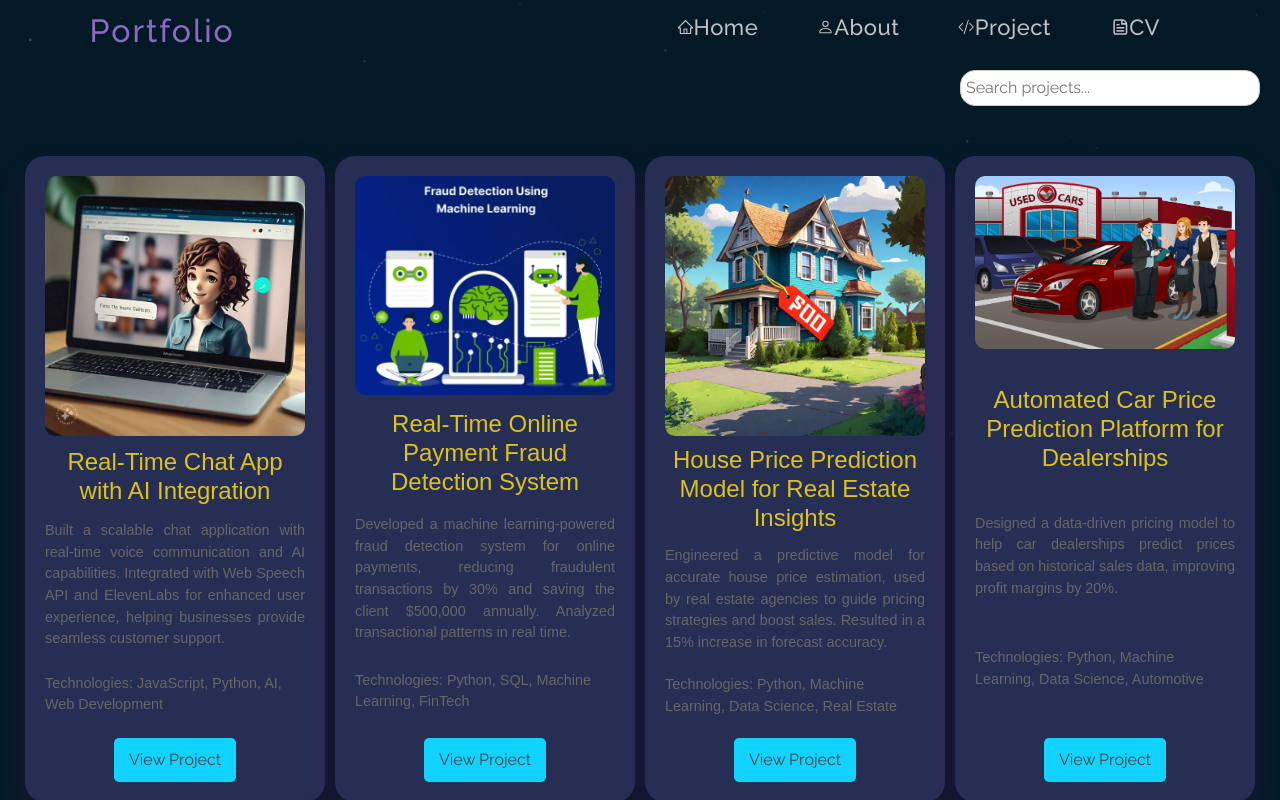
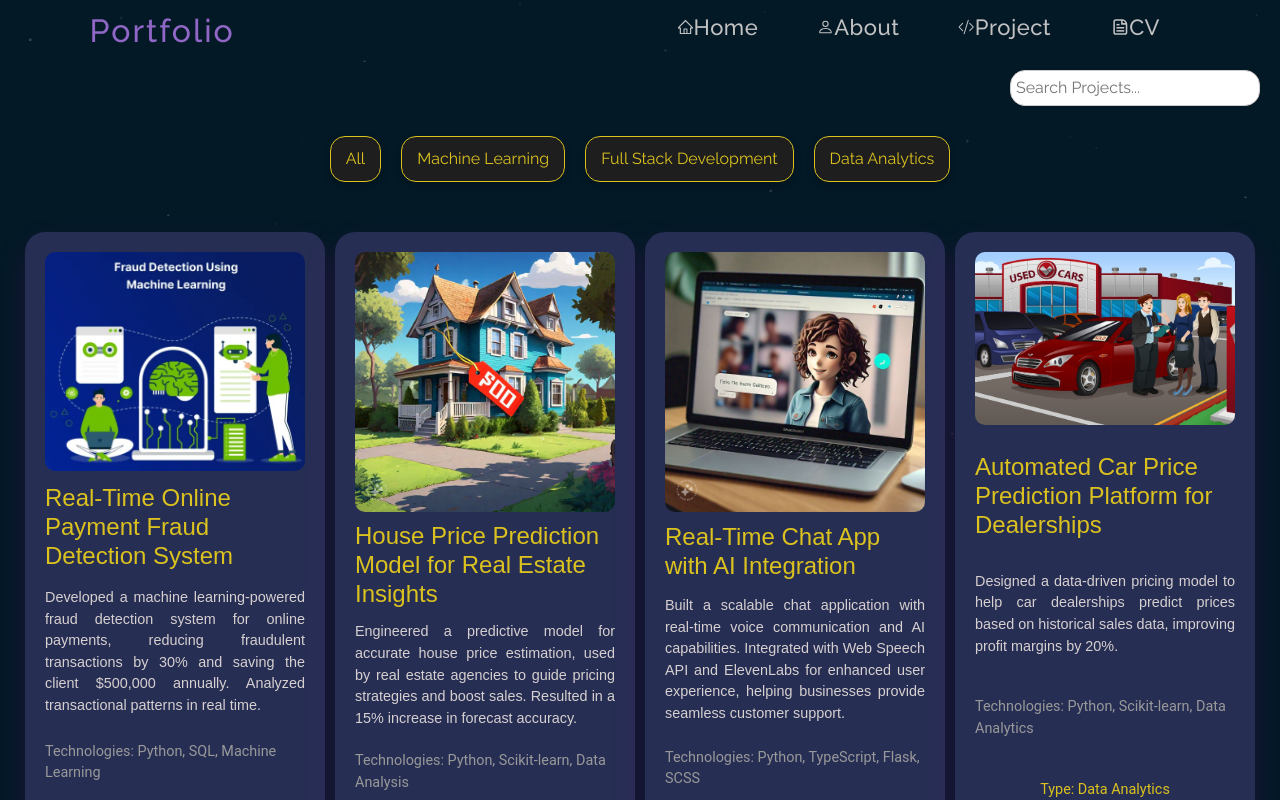
Before and after one commit to ssyasa/Portfolio, a React (Create React App) app: page / in a window 1280 px wide. Both pictures are taken after a click on the item "Project". Shown: the top 800 px of the page. Built offline with nearby package versions, Linux system fonts and the light colour scheme.

Commit message:
updated Projects

```diff
--- a/src/Components/Projects.js
+++ b/src/Components/Projects.js
@@ -12,19 +12,13 @@ import SentimentAnalysisImage from '../images/nlp1.jpeg.JPG';
 // Project data
 const projects = [
   {
-    projectPhoto: ChatAppImage,
-    projectName: 'Real-Time Chat App with AI Integration',
-    projectDescription:
-      'Built a scalable chat application with real-time voice communication and AI capabilities. Integrated with Web Speech API and ElevenLabs for enhanced user experience, helping businesses provide seamless customer support.',
-    projectLink: 'link_to_chat_app',
-    tags: ['JavaScript', 'Python', 'AI', 'Web Development'],
-  },
-  {
     projectPhoto: FraudDetectionImage,
     projectName: 'Real-Time Online Payment Fraud Detection System',
     projectDescription:
       'Developed a machine learning-powered fraud detection system for online payments, reducing fraudulent transactions by 30% and saving the client $500,000 annually. Analyzed transactional patterns in real time.',
     projectLink: 'link_to_fraud_detection',
+    technologies: ['Python', 'SQL', 'Machine Learning'],
+    projectType: 'Machine Learning',
     tags: ['Python', 'SQL', 'Machine Learning', 'FinTech'],
   },
   {
@@ -33,7 +27,18 @@ const projects = [
     projectDescription:
       'Engineered a predictive model for accurate house price estimation, used by real estate agencies to guide pricing strategies and boost sales. Resulted in a 15% increase in forecast accuracy.',
     projectLink: 'link_to_house_price_prediction',
+    technologies: ['Python', 'Scikit-learn', 'Data Analysis'],
+    projectType: 'Data Analytics',
     tags: ['Python', 'Machine Learning', 'Data Science', 'Real Estate'],
+  },
+  {
+    projectPhoto: ChatAppImage,
+    projectName: 'Real-Time Chat App with AI Integration',
+    projectDescription:
+      'Built a scalable chat application with real-time voice communication and AI capabilities. Integrated with Web Speech API and ElevenLabs for enhanced user experience, helping businesses provide seamless customer support.',
+    projectLink: 'link_to_chat_app',technologies: ['Python', 'TypeScript', 'Flask','SCSS'],
+    projectType: 'Full Stack Development',
+    tags: ['TypeScript', 'Python', 'AI', 'Web Development'],
   },
   {
     projectPhoto: CarPredictionImage,
@@ -41,6 +46,8 @@ const projects = [
     projectDescription:
       'Designed a data-driven pricing model to help car dealerships predict prices based on historical sales data, improving profit margins by 20%.',
     projectLink: 'link_to_car_price_prediction',
+    technologies: ['Python', 'Scikit-learn', 'Data Analytics'],
+    projectType: 'Data Analytics',
     tags: ['Python', 'Machine Learning', 'Data Science', 'Automotive'],
   },
   {
@@ -49,6 +56,8 @@ const projects = [
     projectDescription:
       'Created a credit card fraud detection system, identifying suspicious transactions in real-time and reducing fraud cases by 25%.',
     projectLink: 'link_to_credit_card_fraud',
+    technologies: ['Python', 'Scikit-learn', 'Financial Data'],
+    projectType: 'Machine Learning',
     tags: ['Python', 'Machine Learning', 'FinTech', 'Security'],
   },
   {
@@ -57,6 +66,8 @@ const projects = [
     projectDescription:
       'Developed a predictive model to assess kidney disease risk, empowering healthcare providers with early diagnosis and preventive strategies. Improved detection rate by 18%.',
     projectLink: 'link_to_kidney_disease_prediction',
+    technologies: ['Python', 'Scikit-learn', 'Health Data'],
+    projectType: 'Machine Learning',
     tags: ['Python', 'Machine Learning', 'Health Tech', 'Predictive Analytics'],
   },
   {
@@ -65,6 +76,8 @@ const projects = [
     projectDescription:
       'Implemented a sentiment analysis system to analyze public opinion on social media, helping businesses understand customer sentiment and tailor marketing strategies. Increased positive engagement by 12%.',
     projectLink: 'link_to_sentiment_analysis',
+    technologies: ['Python', 'NLP', 'Social Media Data'],
+    projectType: 'Data Analytics',
     tags: ['Python', 'NLP', 'Data Science', 'Marketing'],
   },
 ];
@@ -73,7 +86,7 @@ const projects = [
 const ProjectBox = ({ project }) => {
   const styles = {
     projectBox: {
-      textAlign: 'center',
+      textAlign: 'left',
       margin: '20px auto',
       boxShadow: '0 16px 32px rgba(128, 0, 128, 0.2)',
       padding: '20px',
@@ -82,7 +95,6 @@ const ProjectBox = ({ project }) => {
       transition: 'box-shadow 0.3s ease, transform 0.3s ease, background-color 0.3s ease',
       backgroundColor: '#272e54',
       overflow: 'hidden',
-      position: 'relative',
       display: 'flex',
       flexDirection: 'column',
       alignItems: 'center',
@@ -102,17 +114,37 @@ const ProjectBox = ({ project }) => {
     projectDescription: {
       fontFamily: "'Poppins', sans-serif",
       fontSize: '0.9rem',
-      color: '#666',
+      color: '#d6d0d0',
       marginTop: '5px',
-      textAlign: 'justify', // Justifies the text
+      textAlign: 'justify', // Justifying text
     },
-    technologyList: {
-      fontFamily: "'Poppins', sans-serif",
+    projectDetails: {
+      textAlign: 'left', // Align left
       fontSize: '0.9rem',
-      color: '#666',
+      color: '#999',
       marginTop: '5px',
-      textAlign: 'left', // Align technologies to the left
-      marginBottom: '10px', // Space between technologies and button
+      fontFamily: "'Roboto', sans-serif", // Added font family for details
+    },
+    technologies: {
+      textAlign: 'left', // Align left
+      fontSize: '0.9rem',
+      color: '#999',
+      marginTop: '5px',
+      fontFamily: "'Roboto', sans-serif", // Added font family for details
+    },
+    projectType: {
+      textAlign: 'left', // Align left
+      fontSize: '0.9rem',
+      color: '#dbc21f', // Keep project type color consistent
+      marginTop: '5px',
+      fontFamily: "'Roboto', sans-serif",
+    },
+    tags: {
+      textAlign: 'left', // Align left
+      fontSize: '0.8rem',
+      color: '#b3b3b3',
+      marginTop: '5px',
+      fontFamily: "'Roboto', sans-serif",
     },
     button: {
       backgroundColor: '#11d3ff',
@@ -147,7 +179,9 @@ const ProjectBox = ({ project }) => {
       />
       <h3 style={styles.projectName}>{project.projectName}</h3>
       <p style={styles.projectDescription}>{project.projectDescription}</p>
-      <p style={styles.technologyList}>Technologies: {project.tags.join(', ')}</p>
+      <p style={styles.projectDetails}>Technologies: {project.technologies.join(', ')}</p>
+      <p style={styles.projectType}>Type: {project.projectType}</p>
+      <p style={styles.tags}>Tags: {project.tags.join(', ')}</p>
       <a href={project.projectLink} target="_blank" rel="noopener noreferrer">
         <button style={styles.button}>View Project</button>
       </a>
@@ -158,12 +192,17 @@ const ProjectBox = ({ project }) => {
 // Main AllProjects component
 const AllProjects = () => {
   const [searchTerm, setSearchTerm] = useState('');
+  const [filter, setFilter] = useState('All');
 
-  // Filter projects based on search term
-  const filteredProjects = projects.filter(project =>
-    project.projectName.toLowerCase().includes(searchTerm.toLowerCase()) ||
-    project.projectDescription.toLowerCase().includes(searchTerm.toLowerCase())
-  );
+  // Filter projects based on search term and selected filter
+  const filteredProjects = projects.filter(project => {
+    const matchesSearch = project.projectName.toLowerCase().includes(searchTerm.toLowerCase()) ||
+      project.projectDescription.toLowerCase().includes(searchTerm.toLowerCase());
+
+    const matchesFilter = filter === 'All' || project.projectType === filter;
+
+    return matchesSearch && matchesFilter;
+  });
 
   const styles = {
     container: {
@@ -179,18 +218,26 @@ const AllProjects = () => {
       padding: '5px',
       borderRadius: '15px',
       border: '1px solid #ccc',
-      width: '300px',
-      boxSizing: 'border-box',
+      marginLeft: '10px',
+      width: '250px',
+      transition: 'border-color 0.3s ease',
     },
-    projectContainer: {
+    filterWrapper: {
       display: 'flex',
-      flexWrap: 'wrap',
-      justifyContent: 'space-around',
+      justifyContent: 'center', // Center the filter buttons
+      marginBottom: '30px',
     },
-    noProjects: {
-      marginTop: '50px',
-      fontSize: '1.2rem',
-      color: '#999',
+    filterButton: {
+      padding: '10px 15px',
+      margin: '0 10px',
+      borderRadius: '15px',
+      border: '1px solid #dbc21f',
+      backgroundColor: '#1e1e1e',
+      color: '#dbc21f',
+      cursor: 'pointer',
+      transition: 'background-color 0.3s ease, color 0.3s ease, box-shadow 0.3s ease, transform 0.3s ease',
+      textAlign: 'center',
+      boxShadow: '0 4px 8px rgba(0, 0, 0, 0.2)', // Added shadow
     },
   };
 
@@ -199,20 +246,35 @@ const AllProjects = () => {
       <div style={styles.searchWrapper}>
         <input
           type="text"
-          placeholder="Search projects..."
+          placeholder="Search Projects..."
           value={searchTerm}
           onChange={(e) => setSearchTerm(e.target.value)}
           style={styles.searchInput}
         />
       </div>
-      <div style={styles.projectContainer}>
-        {filteredProjects.length > 0 ? (
-          filteredProjects.map((project, index) => (
-            <ProjectBox key={index} project={project} />
-          ))
-        ) : (
-          <p style={styles.noProjects}>No projects found.</p>
-        )}
+      <div style={styles.filterWrapper}>
+        {['All', 'Machine Learning', 'Full Stack Development', 'Data Analytics'].map(type => (
+          <button
+            key={type}
+            style={styles.filterButton}
+            onClick={() => setFilter(type)}
+            onMouseEnter={(e) => {
+              e.currentTarget.style.boxShadow = '0 6px 12px rgba(0, 0, 0, 0.3)';
+              e.currentTarget.style.transform = 'translateY(-2px)'; // Slight lift effect
+            }}
+            onMouseLeave={(e) => {
+              e.currentTarget.style.boxShadow = '0 4px 8px rgba(0, 0, 0, 0.2)';
+              e.currentTarget.style.transform = 'translateY(0)'; // Reset position
+            }}
+          >
+            {type}
+          </button>
+        ))}
+      </div>
+      <div style={{ display: 'flex', flexWrap: 'wrap', justifyContent: 'center' }}>
+        {filteredProjects.map((project, index) => (
+          <ProjectBox key={index} project={project} />
+        ))}
       </div>
     </div>
   );
```
